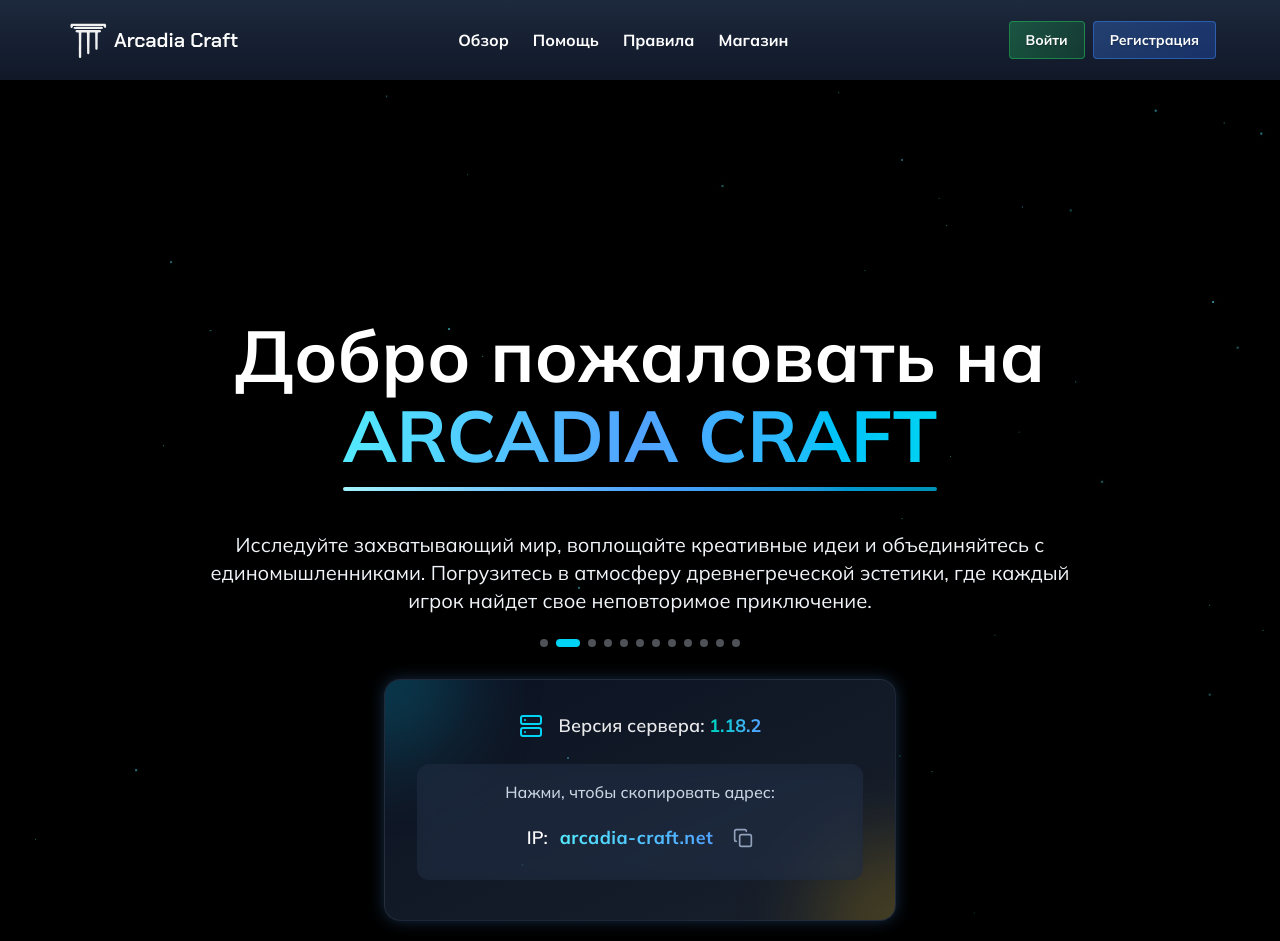
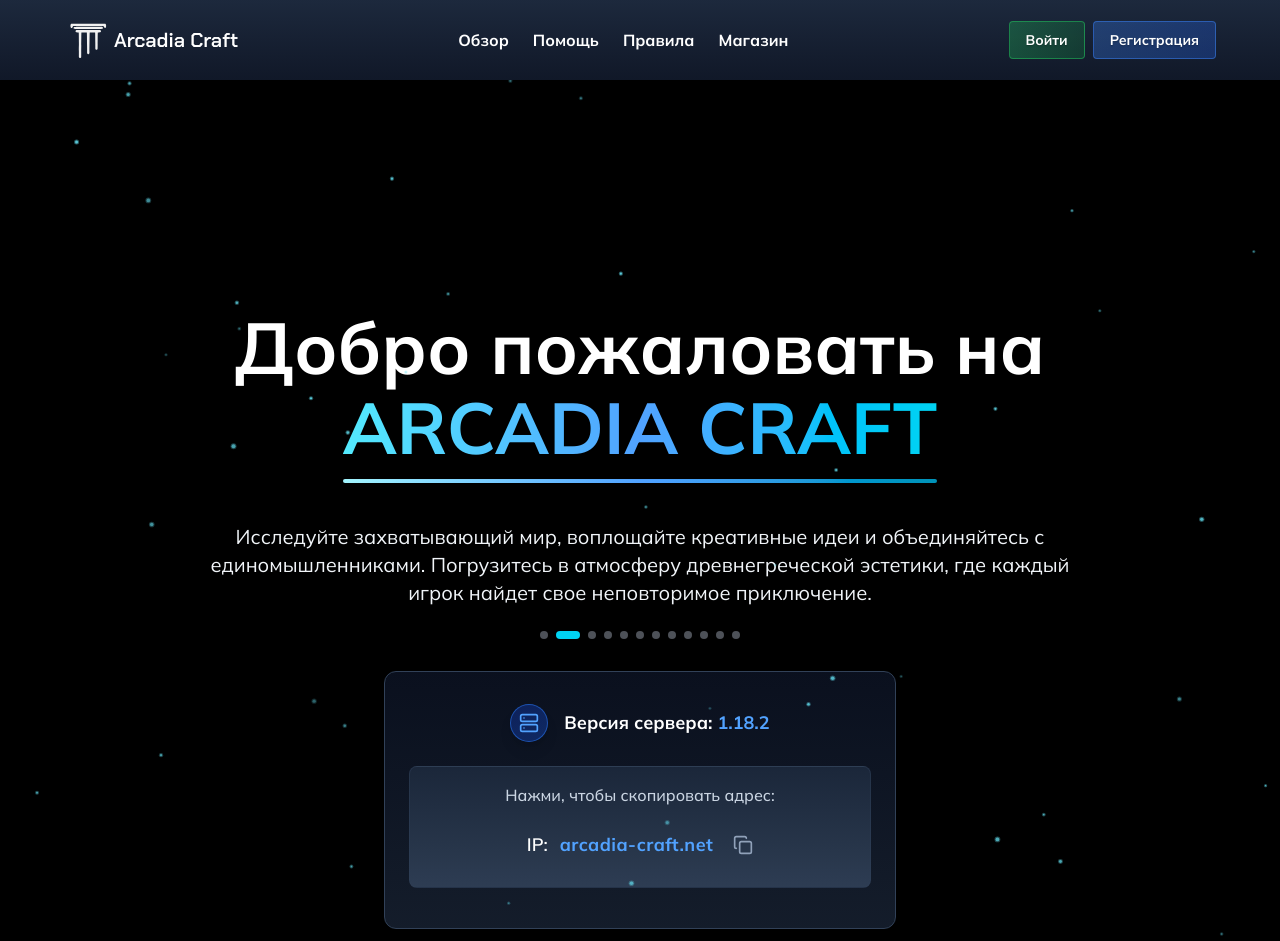
Before and after one commit to odeindev/arc-next, a Next.js app: page / in a window 1280 px wide. Shown: the top 941 px of the page. Built offline with nearby package versions, Linux system fonts and the light colour scheme.

Commit message:
chore: investigate potential memory leak in hero-section

```diff
--- a/components/widgets/hero/ui/particles-canvas.tsx
+++ b/components/widgets/hero/ui/particles-canvas.tsx
@@ -2,8 +2,7 @@
 
 'use client';
 
-import { useEffect, useState, useMemo, memo } from 'react';
-import { Particle } from '../model/types';
+import { useEffect, memo, useRef } from 'react';
 import {
   PARTICLE_COUNT,
   PARTICLE_OPACITY_MAX,
@@ -14,113 +13,116 @@ import {
   PARTICLE_SPEED_MIN
 } from '../model/constants';
 
-// Вспомогательная функция для генерации уникального ID
-const generateId = () => Math.random().toString(36).substring(2, 10);
+// Значительно упрощаем компонент с частицами
+export const ParticlesCanvas = memo(function ParticlesCanvas() {
+  const canvasRef = useRef<HTMLCanvasElement | null>(null);
+  const animationFrameRef = useRef<number | null>(null);
+  const particlesRef = useRef<Array<{
+    x: number;
+    y: number;
+    size: number;
+    speed: number;
+    opacity: number;
+    vx: number;
+    vy: number;
+  }>>([]);
 
-// Вспомогательная функция для генерации частиц
-const generateParticles = (count: number): Particle[] => {
-  const particles = [];
-  for (let i = 0; i < count; i++) {
-    particles.push({
-      x: Math.random() * 100,
-      y: Math.random() * 100,
+  // Меняем подход - используем Canvas вместо множества DOM-элементов
+  useEffect(() => {
+    if (typeof window === 'undefined') return;
+
+    const canvas = canvasRef.current;
+    if (!canvas) return;
+
+    const context = canvas.getContext('2d');
+    if (!context) return;
+
+    // Устанавливаем размер канваса
+    const updateCanvasSize = () => {
+      if (canvas && canvas.parentElement) {
+        canvas.width = canvas.parentElement.offsetWidth;
+        canvas.height = canvas.parentElement.offsetHeight;
+      }
+    };
+
+    // Инициализируем частицы
+    const initParticles = () => {
+      particlesRef.current = [];
+      for (let i = 0; i < PARTICLE_COUNT; i++) {
+        particlesRef.current.push({
+          x: Math.random() * canvas.width,
+          y: Math.random() * canvas.height,
           size: Math.random() * (PARTICLE_SIZE_MAX - PARTICLE_SIZE_MIN) + PARTICLE_SIZE_MIN,
           speed: Math.random() * (PARTICLE_SPEED_MAX - PARTICLE_SPEED_MIN) + PARTICLE_SPEED_MIN,
           opacity: Math.random() * (PARTICLE_OPACITY_MAX - PARTICLE_OPACITY_MIN) + PARTICLE_OPACITY_MIN,
-      id: generateId()
+          vx: (Math.random() - 0.5) * 0.3,
+          vy: (Math.random() - 0.5) * 0.3
         });
       }
-  return particles;
     };
 
-export const ParticlesCanvas = memo(function ParticlesCanvas() {
-  const [particles, setParticles] = useState<Particle[]>([]);
-  const [isClient, setIsClient] = useState(false);
+    // Анимируем частицы
+    const animateParticles = () => {
+      if (!canvas || !context) return;
 
-  // Инициализация частиц только на клиенте
-  useEffect(() => {
-    setIsClient(true);
-    setParticles(generateParticles(PARTICLE_COUNT));
+      context.clearRect(0, 0, canvas.width, canvas.height);
 
-    // Добавляем регенерацию частиц через интервал для оживления эффекта
-    const regenerationInterval = setInterval(() => {
-      setParticles(prevParticles => {
-        // Обновляем только 10% частиц каждый раз
-        const particlesToUpdate = Math.ceil(prevParticles.length * 0.1);
-        const newParticles = [...prevParticles];
+      particlesRef.current.forEach(particle => {
+        // Обновляем позицию
+        particle.x += particle.vx * particle.speed;
+        particle.y += particle.vy * particle.speed;
 
-        for (let i = 0; i < particlesToUpdate; i++) {
-          const randomIndex = Math.floor(Math.random() * newParticles.length);
-          newParticles[randomIndex] = {
-            ...generateParticles(1)[0],
-            id: newParticles[randomIndex].id // Сохраняем существующий ID
+        // Отражаем от краев
+        if (particle.x < 0 || particle.x > canvas.width) particle.vx *= -1;
+        if (particle.y < 0 || particle.y > canvas.height) particle.vy *= -1;
+
+        // Рисуем частицу
+        context.beginPath();
+        context.arc(particle.x, particle.y, particle.size, 0, Math.PI * 2);
+        context.fillStyle = `rgba(103, 232, 249, ${particle.opacity})`;
+        context.fill();
+
+        // Добавляем свечение
+        context.beginPath();
+        context.arc(particle.x, particle.y, particle.size + 1, 0, Math.PI * 2);
+        context.fillStyle = `rgba(103, 232, 249, ${particle.opacity * 0.5})`;
+        context.fill();
+      });
+
+      // Запускаем следующий кадр анимации
+      animationFrameRef.current = requestAnimationFrame(animateParticles);
     };
+
+    // Важно: сначала удаляем предыдущие обработчики, если они были
+    if (animationFrameRef.current) {
+      cancelAnimationFrame(animationFrameRef.current);
+      animationFrameRef.current = null;
     }
 
-        return newParticles;
-      });
-    }, 5000); // Каждые 5 секунд
+    window.addEventListener('resize', updateCanvasSize);
+    updateCanvasSize();
+    initParticles();
 
-    return () => clearInterval(regenerationInterval);
-  }, []);
+    // Запускаем анимацию
+    animationFrameRef.current = requestAnimationFrame(animateParticles);
 
-  // Мемоизируем стили для анимации для предотвращения пересоздания
-  const animationStyles = useMemo(() => `
-    @keyframes float {
-      0%, 100% {
-        transform: translateY(0) translateX(0);
+    // Очистка при размонтировании
+    return () => {
+      window.removeEventListener('resize', updateCanvasSize);
+      if (animationFrameRef.current) {
+        cancelAnimationFrame(animationFrameRef.current);
+        animationFrameRef.current = null;
       }
-      25% {
-        transform: translateY(-10px) translateX(5px);
-      }
-      50% {
-        transform: translateY(0) translateX(10px);
-      }
-      75% {
-        transform: translateY(10px) translateX(5px);
-      }
-    }
-  `, []);
-
-  // Если не на клиенте, возвращаем пустой компонент
-  if (!isClient) return null;
+      // Очищаем массив частиц
+      particlesRef.current = [];
+    };
+  }, []); // Важно: пустой массив зависимостей
 
   return (
-    <div
+    <canvas
+      ref={canvasRef}
       className="absolute inset-0 pointer-events-none z-10"
       aria-hidden="true"
-    >
-      {particles.map((particle) => {
-        // Вычисляем значения для анимации
-        const animationName = "float";
-        const animationDuration = `${5 / particle.speed}s`;
-        const animationTimingFunction = "ease-in-out";
-        const animationIterationCount = "infinite";
-        const animationDelay = `${parseInt(particle.id, 36) % 10 * 0.1}s`;
-
-        return (
-          <div
-            key={particle.id}
-            className="absolute rounded-full bg-cyan-300"
-            style={{
-              left: `${particle.x}%`,
-              top: `${particle.y}%`,
-              width: `${particle.size}px`,
-              height: `${particle.size}px`,
-              opacity: particle.opacity,
-              animationName,
-              animationDuration,
-              animationTimingFunction,
-              animationIterationCount,
-              animationDelay,
-              boxShadow: '0 0 6px rgba(103, 232, 249, 0.5)'
-            }}
     />
   );
-      })}
-
-      {/* Стили для анимации частиц */}
-      <style jsx global>{animationStyles}</style>
-    </div>
-  );
 });
--- a/components/widgets/hero/ui/server-info-card.tsx
+++ b/components/widgets/hero/ui/server-info-card.tsx
@@ -1,10 +1,9 @@
-// /src/widgets/hero/ui/server-info-card.tsx
-
 'use client';
 
 import { cn } from '@/components/shared/lib/utils';
 import { Check, Copy, Server } from 'lucide-react';
 import { ServerInfoProps } from '../model/types';
+import { useState, useRef, useEffect } from 'react';
 
 export const ServerInfoCard = ({
   serverVersion,
@@ -12,64 +11,103 @@ export const ServerInfoCard = ({
   onCopy,
   copied
 }: ServerInfoProps) => {
+  const [isHovered, setIsHovered] = useState(false);
+  const [mousePosition, setMousePosition] = useState({ x: 0, y: 0 });
+  const copyBtnRef = useRef<HTMLDivElement>(null);
+
+  useEffect(() => {
+    const updateMousePosition = (e: MouseEvent) => {
+      if (copyBtnRef.current) {
+        const rect = copyBtnRef.current.getBoundingClientRect();
+        setMousePosition({
+          x: e.clientX - rect.left,
+          y: e.clientY - rect.top
+        });
+      }
+    };
+
+    if (isHovered) {
+      window.addEventListener('mousemove', updateMousePosition);
+    }
+
+    return () => {
+      window.removeEventListener('mousemove', updateMousePosition);
+    };
+  }, [isHovered]);
+
   return (
     <div
       className={cn(
-        'bg-gradient-to-br from-slate-900/80 to-slate-700/50 backdrop-blur-lg rounded-2xl overflow-hidden shadow-[0_0_15px_rgba(74,144,226,0.3)] max-w-lg mx-auto mt-4 transition-all duration-1000 delay-500 border border-slate-600/30'
+        'relative px-6 py-8 rounded-xl overflow-hidden',
+        'border border-slate-700',
+        'bg-gradient-to-t from-slate-800/70 to-slate-900/70',
+        'shadow-xl max-w-lg mx-auto mt-4 transition-all duration-300'
       )}
     >
-      <div className="relative p-8">
-        {/* Блики на стекле */}
-        <div className="absolute -top-20 -left-20 w-40 h-40 bg-cyan-400/20 rounded-full blur-2xl pointer-events-none"></div>
-        <div className="absolute -bottom-20 -right-20 w-40 h-40 bg-amber-400/20 rounded-full blur-2xl pointer-events-none"></div>
-
       {/* Информация о версии */}
-        <div className="flex items-center justify-center gap-4 mb-6 relative">
-          <Server className="text-cyan-400" size={24} />
-          <span className="font-semibold text-white/90 text-lg">
+      <div className="flex items-center justify-center gap-4 mb-6">
+        <div className="border border-blue-500/50 rounded-full bg-gradient-to-br from-blue-700/30 to-blue-600/30 p-2 shadow-lg">
+          <Server className="text-blue-400" size={20} />
+        </div>
+        <span className="font-bold text-white text-lg">
           Версия сервера:{' '}
-            <span className="bg-gradient-to-r from-teal-400 to-blue-400 text-transparent bg-clip-text font-bold">
+          <span className="text-blue-400">
             {serverVersion}
           </span>
         </span>
       </div>
 
       {/* Копирование IP */}
-        <div className="bg-slate-800/70 backdrop-blur-sm px-6 py-4 rounded-xl mb-2 relative overflow-hidden group">
-          {/* Анимированный фон при наведении */}
-          <div className="absolute inset-0 bg-gradient-to-r from-cyan-500/10 to-blue-500/10 opacity-0 group-hover:opacity-100 transition-opacity duration-300"></div>
-
-          <div className="text-center text-slate-300 mb-2 font-medium">
+      <div
+        className="bg-gradient-to-t from-slate-700/90 to-slate-800/90 px-6 py-4 rounded-lg mb-2 border border-slate-700/50"
+      >
+        <div className="text-center text-slate-300 mb-3 font-medium">
           Нажми, чтобы скопировать адрес:
         </div>
         <div
-            className="flex items-center justify-center gap-3 cursor-pointer hover:bg-slate-700/50 p-3 rounded-lg transition-all duration-300 group relative"
+          ref={copyBtnRef}
+          className="relative flex items-center justify-center gap-3 cursor-pointer p-3 rounded-lg transition-all duration-300 overflow-hidden"
           onClick={onCopy}
+          onMouseEnter={() => setIsHovered(true)}
+          onMouseLeave={() => setIsHovered(false)}
           role="button"
           aria-label="Скопировать IP адрес"
+          style={{
+            '--mouse-x': `${mousePosition.x}px`,
+            '--mouse-y': `${mousePosition.y}px`,
+          } as React.CSSProperties}
         >
-            <span className="font-semibold text-white text-lg">IP:</span>
-            <span className="font-bold bg-gradient-to-r from-cyan-300 to-blue-400 text-transparent bg-clip-text mr-2 text-lg tracking-wide">
+          <span className="font-semibold text-white text-lg relative z-10">IP:</span>
+          <span className="font-bold text-blue-400 mr-2 text-lg tracking-wide relative z-10">
             {serverIp}
           </span>
-            <div className="relative">
+          <div className="relative z-10">
             {copied ? (
               <Check size={20} className="text-green-400" />
             ) : (
-                <Copy size={20} className="text-slate-400 group-hover:text-cyan-400 transition-colors duration-300" />
+              <Copy size={20} className="text-slate-400 group-hover:text-blue-400 transition-colors duration-300" />
             )}
+          </div>
+
+          <div
+            className={`absolute inset-0 transition-opacity duration-300 ${isHovered ? 'opacity-100' : 'opacity-0'}`}
+            style={{
+              background: `radial-gradient(
+                circle 100px at var(--mouse-x) var(--mouse-y),
+                rgba(59, 130, 246, 0.6),
+                transparent 60%
+              )`,
+            }}
+          />
+          <div
+            className={`absolute inset-0 transition-opacity duration-300 bg-gradient-to-r
+              from-blue-500/20 to-blue-600/20
+              hover:from-blue-500/30 hover:to-blue-600/30
+              border border-blue-500/30
+              ${isHovered ? 'opacity-100' : 'opacity-0'}`}
+          />
         </div>
       </div>
     </div>
-      </div>
-
-      {/* Уведомление о копировании */}
-      {copied && (
-        <div className="fixed bottom-6 right-6 bg-gradient-to-r from-cyan-500 to-blue-600 text-white font-medium px-6 py-3 rounded-lg shadow-xl animate-fadeIn z-50 backdrop-blur-sm flex items-center gap-2">
-          <Check size={18} />
-          IP-адрес скопирован!
-        </div>
-      )}
-    </div>
   );
 };
--- a/public/data/content/faq.ts
+++ b/public/data/content/faq.ts
@@ -45,7 +45,7 @@ export const FAQCollection = [
       {
         question: "Какие привилегии доступны на сервере?",
         answer:
-          "Мы не продаём админки, автошахты и другие функции, нарушающие баланс. Все привилегии справедливы и доступны за активность или в качестве поддержки проекта. Среди них — дополнительные точки дома, косметические улучшения, бонусные кейсы, смена ника. Привилегии не дают боевых преимуществ и сохраняют равенство между игроками. Вы также можете получить доступ к привилегиям, участвуя в жизни сообщества — помогая другим, строя общественные проекты или организуя мероприятия.",
+          "Мы не продаём админки и другие функции, нарушающие баланс. Все привилегии справедливы и доступны за активность или в качестве поддержки проекта. Среди них — дополнительные точки дома, косметические улучшения, бонусные кейсы, смена ника. Привилегии не дают боевых преимуществ и сохраняют равенство между игроками. Вы также можете получить доступ к привилегиям, участвуя в жизни сообщества — помогая другим, строя общественные проекты или организуя мероприятия.",
       },
       {
         question: "Как стать частью команды сервера?",
```
Also changed, not shown: components/shared/hero-section.tsx (+60 -18 lines), components/widgets/hero/lib/image-preload.ts (+25 -2 lines), components/widgets/hero/model/constants.ts (+15 -5 lines), components/widgets/hero/ui/image-carousel.tsx (+4 -3 lines), public/images/index.ts (added, +21 -0 lines). Lines whose indentation alone changed are shown as unchanged.
